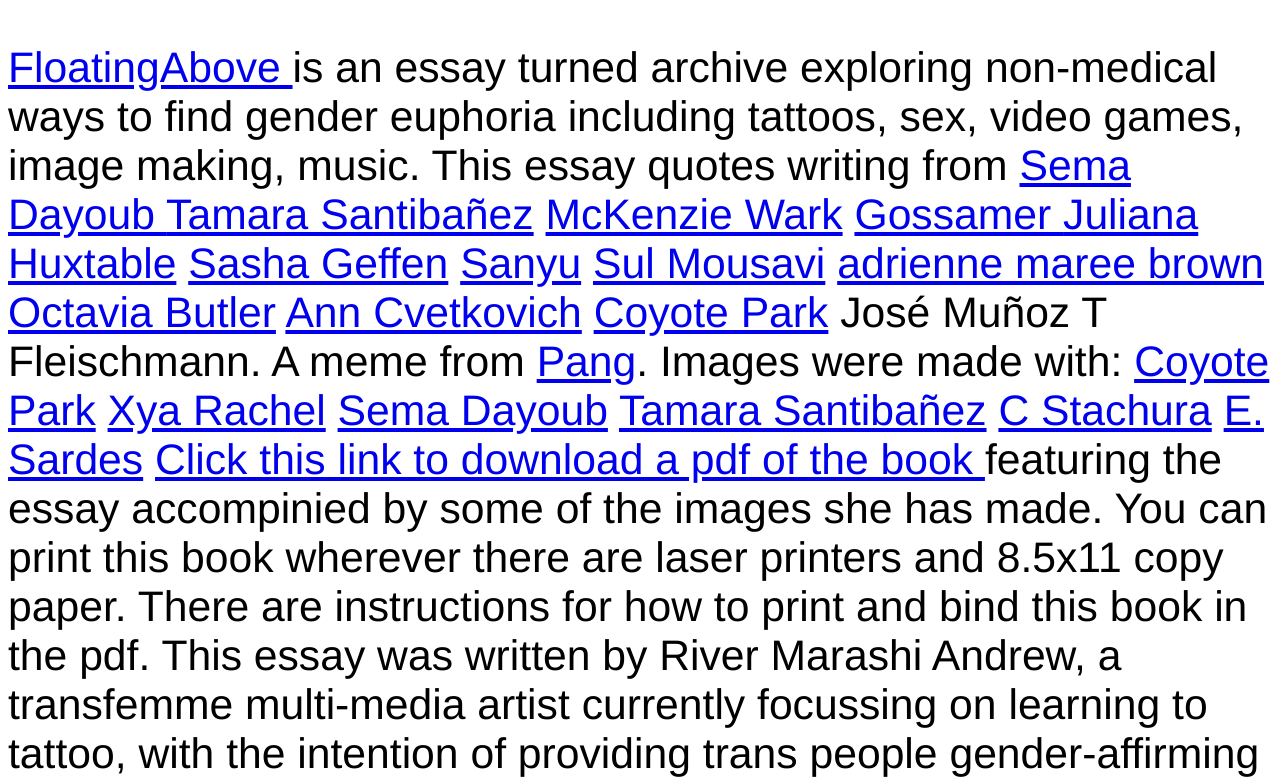
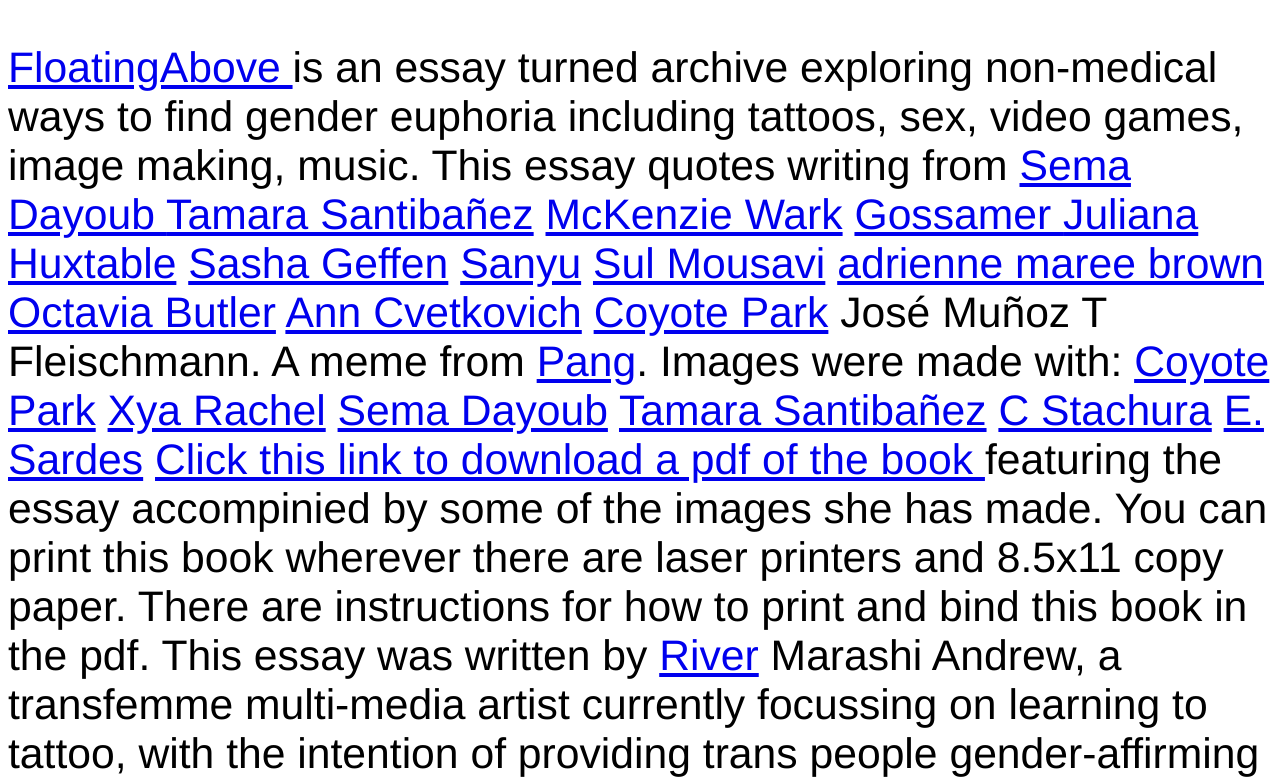
Before and after one commit to riverjoon/floatingabove, a plain HTML site: page index.html in a window 1280 px wide. Shown: the top 784 px of the page. Drawn offline with Linux system fonts and the light colour scheme.

Commit message:
linking portfolio

```diff
--- a/index.html
+++ b/index.html
@@ -84,7 +84,16 @@ Images were made with:
 <a href="http://caitlynstachura.com/">C Stachura</a>
 <a href="https://www.elizabethsardes.com/">E. Sardes</a>
 
-<a href="ThesisSimple.pdf" download>Click this link to download a pdf of the book </a> featuring the essay accompinied by some of the images she has made. You can print this book wherever there are laser printers and 8.5x11 copy paper. There are instructions for how to print and bind this book in the pdf. This essay was written by River Marashi Andrew, a transfemme multi-media artist currently focussing on learning to tattoo, with the intention of providing trans people gender-affirming tattoos and is documenting her own physical transition through image making. Her interests include: lesbianism, bondage, leather, tattoos, her friends, vaginoplasty, pussy, and girldick. <br><a href="FloatingAbove.html">Click this link to view the images</a>
+<a href="ThesisSimple.pdf" download>Click this link to download a pdf of the book </a>
+featuring the essay accompinied by some of the images she has made. You can print this book
+wherever there are laser printers and 8.5x11 copy paper. There are instructions for
+how to print and bind this book in the pdf. This essay was written by
+<a href ="https://riverjoon.github.io/rivermarashiandrew/index.html">River</a> Marashi Andrew,
+a transfemme multi-media artist currently focussing on learning to tattoo, with the
+intention of providing trans people gender-affirming tattoos and is documenting her own
+physical transition through image making. Her interests include: lesbianism, bondage, leather,
+tattoos, her friends, vaginoplasty, pussy, and girldick. <br><a href="FloatingAbove.html">Click this
+    link to view the images</a>
 
 
 <br>
```
